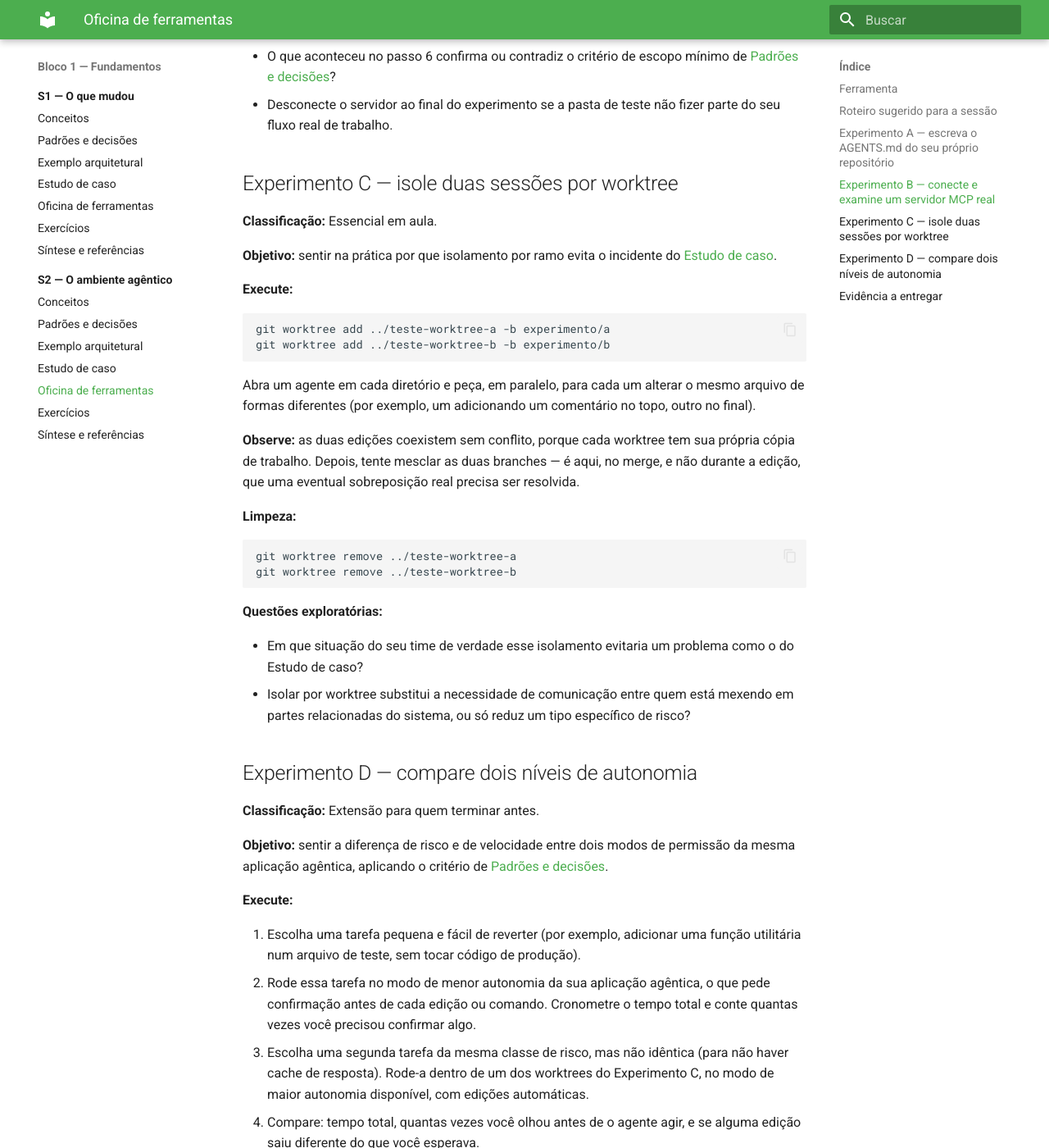
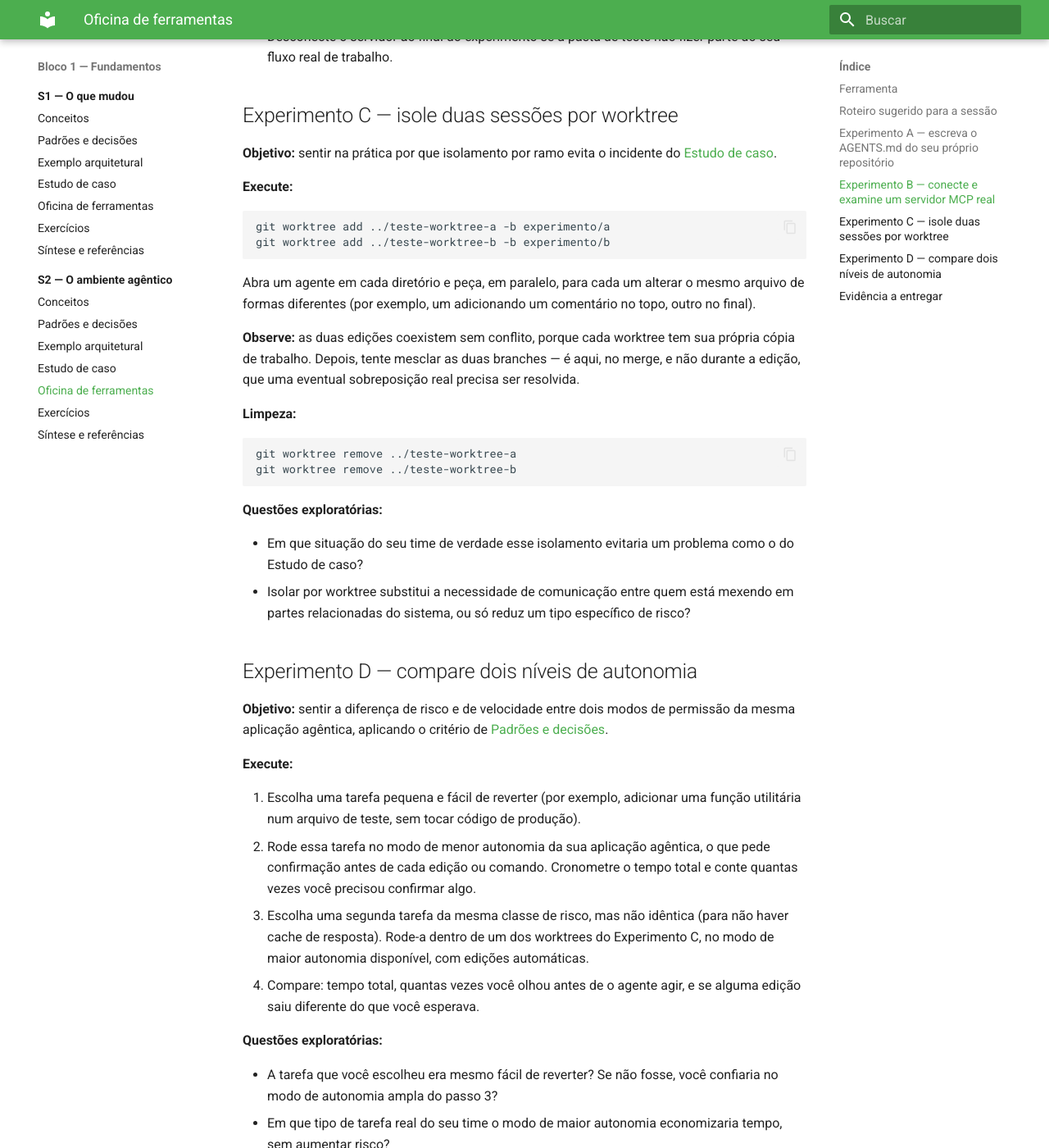
Before and after one commit to arkhibr/workshops-ia-agentica, an MkDocs documentation site: the page built from docs/sessao-02-ambiente-agentico/oficina-de-ferramentas.md, in a window 1280 px wide and 1400 px high, scrolled down 2742 px. Shown: the whole window at 82% size. Built offline with MkDocs 1.6.1 and Material for MkDocs 9.7.7, drawn with Linux system fonts in a browser that asks for light colours; some of the changed text lies outside the part shown.

Commit message:
docs: remove rótulo "Classificação" por experimento na oficina de ferramentas
Informação redundante: a mesma classificação (essencial em aula /
exploração em dupla / extensão) já está na seção "Roteiro sugerido
para a sessão" no topo de cada oficina-de-ferramentas.md. Remove o
rótulo **Classificação:** repetido sob cada ## Experimento em S1 e S2.

Registra a convenção em CLAUDE.md (Convenções críticas) para que
sessões futuras (S3-S10) não reintroduzam o campo.

```diff
--- a/docs/sessao-02-ambiente-agentico/oficina-de-ferramentas.md
+++ b/docs/sessao-02-ambiente-agentico/oficina-de-ferramentas.md
@@ -15,8 +15,6 @@ Esta oficina usa o agente de codificação já configurado pelo participante (Cl
 
 ## Experimento A — escreva o AGENTS.md do seu próprio repositório
 
-**Classificação:** Essencial em aula.
-
 **Objetivo:** produzir um arquivo de instrução que muda comportamento real do agente, não uma lista de boas intenções.
 
 **Execute:**
@@ -33,8 +31,6 @@ Esta oficina usa o agente de codificação já configurado pelo participante (Cl
 - O que você escreveria de novo se seu time inteiro fosse ler esse arquivo amanhã?
 
 ## Experimento B — conecte e examine um servidor MCP real
-
-**Classificação:** Essencial em aula.
 
 **Objetivo:** conectar um servidor MCP real, sem precisar de conta nem de credencial, e examinar exatamente qual ferramenta o agente chamou e o que voltou dessa chamada — não só o resumo final que o modelo escreve para você.
 
@@ -79,8 +75,6 @@ Esta oficina usa o agente de codificação já configurado pelo participante (Cl
 
 ## Experimento C — isole duas sessões por worktree
 
-**Classificação:** Essencial em aula.
-
 **Objetivo:** sentir na prática por que isolamento por ramo evita o incidente do [Estudo de caso](estudo-de-caso.md).
 
 **Execute:**
@@ -108,8 +102,6 @@ git worktree remove ../teste-worktree-b
 
 ## Experimento D — compare dois níveis de autonomia
 
-**Classificação:** Extensão para quem terminar antes.
-
 **Objetivo:** sentir a diferença de risco e de velocidade entre dois modos de permissão da mesma aplicação agêntica, aplicando o critério de [Padrões e decisões](padroes-e-decisoes.md#quanto-de-autonomia-liberar).
 
 **Execute:**
```
Also changed, not shown: CLAUDE.md (+3 -1 lines), docs/sessao-01-o-que-mudou/oficina-de-ferramentas.md (+0 -6 lines).
